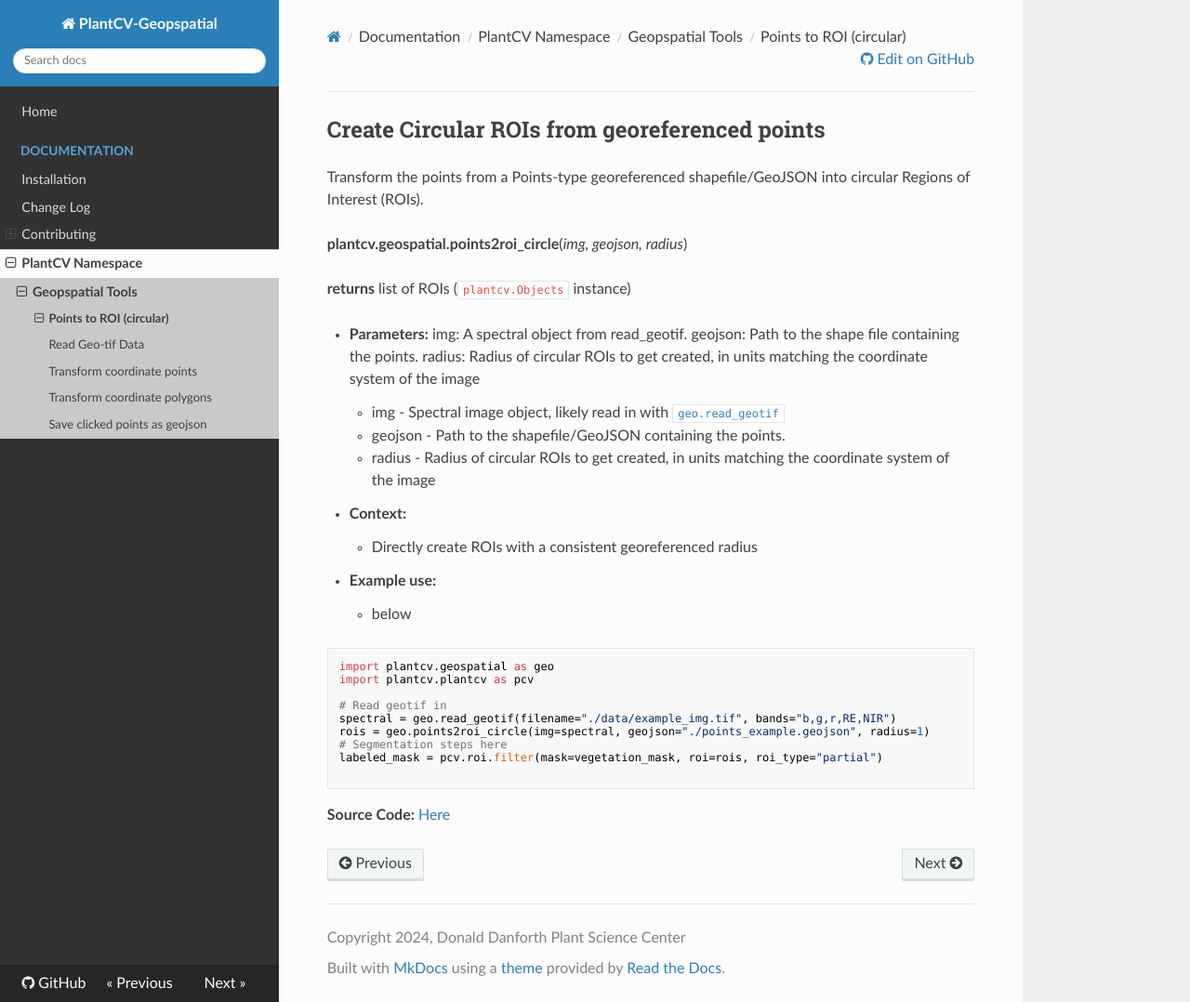
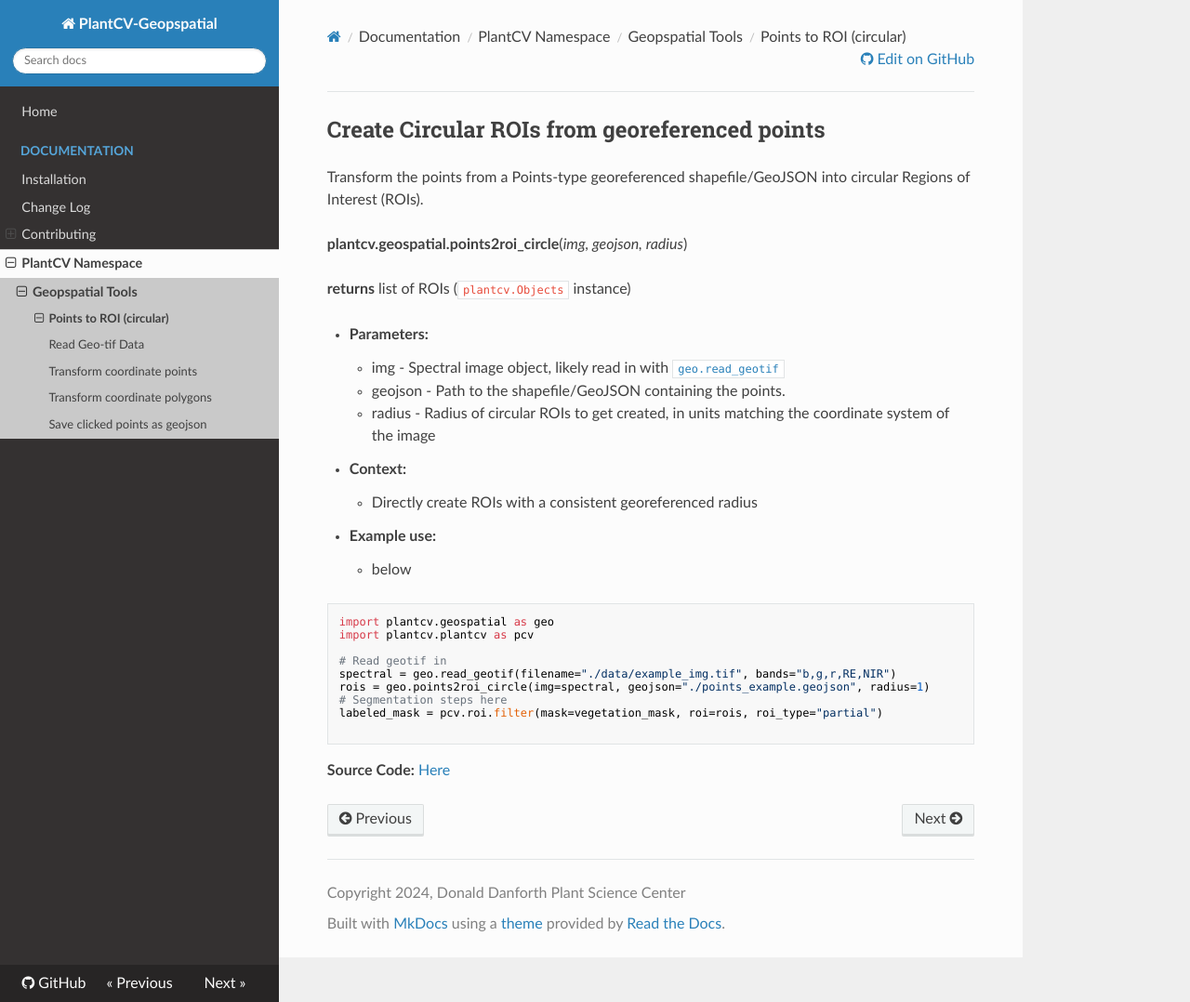
Before and after one commit to danforthcenter/plantcv-geospatial, an MkDocs documentation site: the page built from docs/points2roi_circle.md, in a window 1280 px wide and 1078 px high. Shown: the whole window at 93% size. Built offline with MkDocs 1.6.1, drawn with Linux system fonts in a browser that asks for light colours; nearby versions of some CDN libraries.

Commit message:
Remove duplicate text in points2roi_circle docs

```diff
--- a/docs/points2roi_circle.md
+++ b/docs/points2roi_circle.md
@@ -7,10 +7,6 @@ Transform the points from a Points-type georeferenced shapefile/GeoJSON into cir
 **returns** list of ROIs (`plantcv.Objects` instance)
 
 - **Parameters:**
-img:        A spectral object from read_geotif.
-    geojson:    Path to the shape file containing the points.
-    radius:     Radius of circular ROIs to get created,
-                in units matching the coordinate system of the image
     - img - Spectral image object, likely read in with [`geo.read_geotif`](read_geotif.md)
     - geojson - Path to the shapefile/GeoJSON containing the points.
     - radius - Radius of circular ROIs to get created,
```
